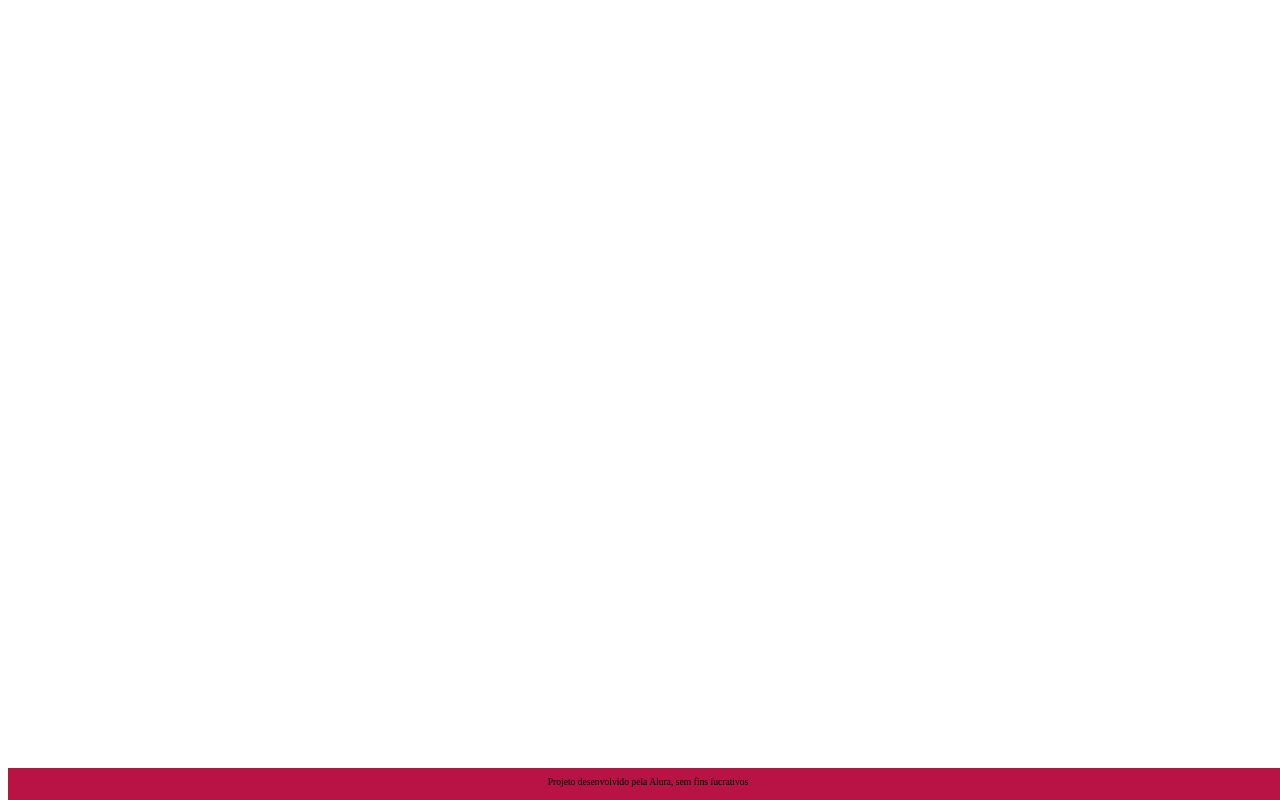
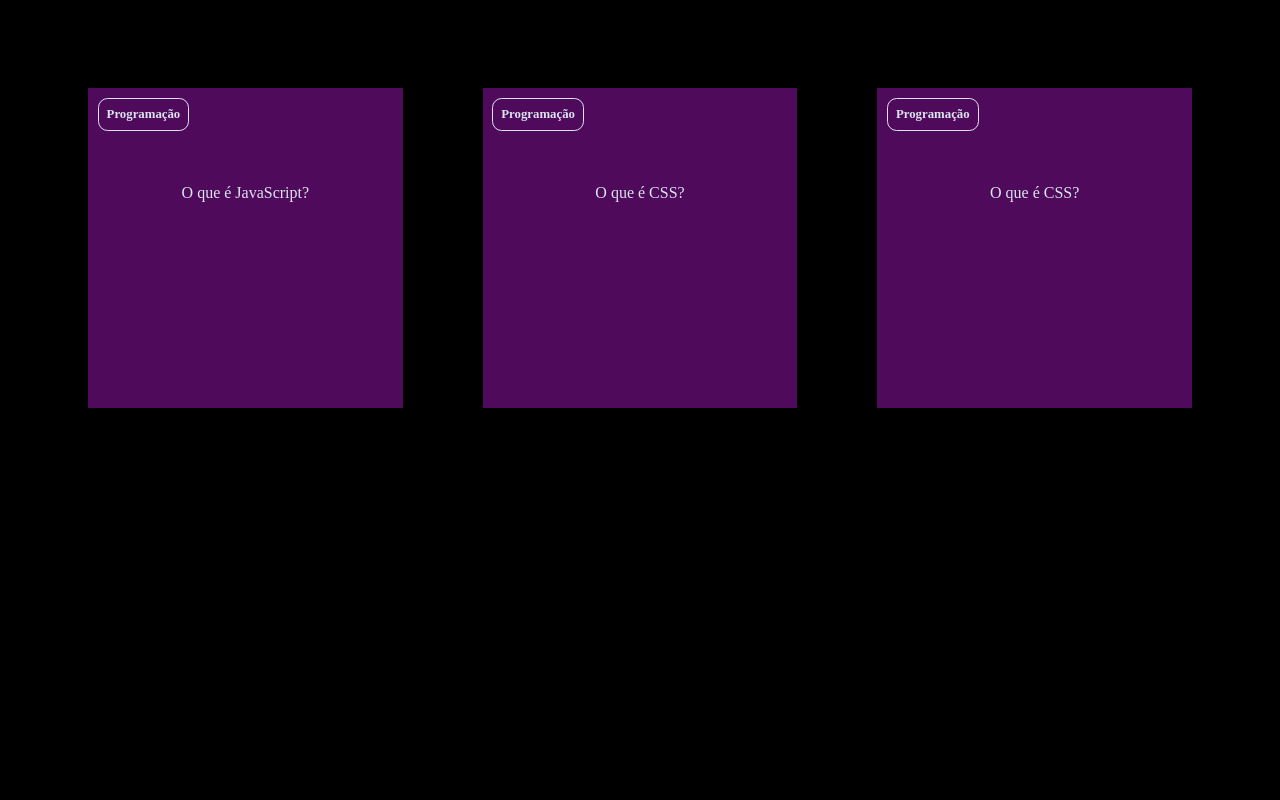
Before and after one commit to luizgabri/desenvolvendo-uma-ferramenta-interativa-de-estudo-pt1, a plain HTML site: page index.html in a window 1280 px wide. Drawn offline with Linux system fonts and the light colour scheme.

Commit message:
Add files via upload

```diff
--- a/index.html
+++ b/index.html
@@ -3,13 +3,15 @@
 <head>
     <meta charset="UTF-8">
     <meta name="viewport" content="width=device-width, initial-scale=1.0">
-    <link rel="stylesheet" href="assets/style.css">
+    <link rel="stylesheet" href="apps.js">
+    <link rel="stylesheet" href="perguntas.js">
+    <link rel="stylesheet" href="style.css">
     <title>Flashcard</title>
 </head>
 <body>
     <main>
         <section id="container">
-            <!-- <article class="cartao">
+            <article class="cartao">
                 <div class="cartao__conteudo">
                     <h3>Programação</h3>
                     <div class="cartao__conteudo__pergunta">
@@ -19,13 +21,32 @@
                         <p>O JavaScript é uma linguagem de programação</p>
                     </div>
                 </div>
-            </article> -->
+            </article>
+            <article class="cartao">
+                <div class="cartao__conteudo">
+                    <h3>Programação</h3>
+                    <div class="cartao__conteudo__pergunta">
+                        <p>O que é CSS?</p>
+                    </div>
+                    <div class="cartao__conteudo__resposta">
+                    <p>O CSS é uma linguagem de estilização</p>
+                    </div>
+                </div>
+            </article>
+            <article class="cartao">
+                <div class="cartao__conteudo">
+                    <h3>Programação</h3>
+                    <div class="cartao__conteudo__pergunta">
+                        <p>O que é CSS?</p>
+                    </div>
+                    <div class="cartao__conteudo__resposta">
+                    <p>O CSS é uma linguagem de estilização</p>
+                    </div>
+                </div>
+            </article>
         </section>
     </main>
     <footer>
-        <p>Projeto desenvolvido pela Alura, sem fins lucrativos</p>
     </footer>
-    <script src="app.js"></script>
-    <script src="perguntas.js"></script>
 </body>
 </html>
--- a/questions.js
+++ b/questions.js
@@ -4,7 +4,7 @@ criaCartao(
     'O Python é uma linguagem de programação'
 )
 
-criaCartao(
+criaCartao (
     'Geografia',
     'Qual a capital da França?',
     'A capital da França é Paris'
@@ -16,7 +16,7 @@ criaCartao(
     'Uma função é um bloco de código que executa alguma tarefa'
 )
 
-criaCartao(
+criaCartao (
     'Lingua inglesa',
     'Como se diz oi em Inglês?',
     'Oi em ingles é HI (RAI)'
--- a/style.css
+++ b/style.css
@@ -1,11 +1,11 @@
 :root {
-    --text-color: #0f1011;
-    --card-front-color: #148022;
-    --card-back-color: #f40051;
+    --text-color: #DBE4EF;
+    --card-front-color: #500a5c;
+    --card-back-color: #b561c1;
 }
 
 body {
-    background: url('img/bg-desktop.webp');
+    background: #000000;
     font-family: Bai Jamjuree;
 }
 
@@ -49,7 +49,6 @@ body {
     margin-top: 1rem;
     padding: 2rem;
     margin-top: 4rem;
-    font-size: 1.4vw;
 }
 
 .cartao__conteudo__pergunta p {
@@ -72,18 +71,14 @@ body {
     position: absolute;
     height: 100%;
     width: 100%;
-    box-sizing: border-box;
 }
 
 .cartao__conteudo__resposta {
     transform: rotateY(180deg);
-    background-color: rgba(0, 244, 150, 0.2);
-    border: 4px solid var(--card-back-color);
 }
-
 footer {
-    background-color: rgb(184, 19, 68);
-    color: rgb(0, 0, 0);
+    background-color: rgb(0, 0, 0);
+    color: white;
     position: fixed;
     bottom: 0;
     width: 100%;
@@ -95,22 +90,6 @@ footer p {
     font-size: 0.6rem;
     margin-top: 0.5rem;
 }
-
-@media (max-width: 560px) {
-
-    body {
-        background: url('img/bg-mobile.webp'), no-repeat cover;
-    }
-
-    .cartao {
-        flex: 1 0 calc(100% - 1rem)
-    }
-
-    .cartao__conteudo h3 {
-        font-size: 3vw;
-    }
-
-    .cartao__conteudo p {
-        font-size: 3.8vw;
-    }
+.cartao:hover .cartao__conteudo {
+    transform: rotateY(180deg);
 }
```
